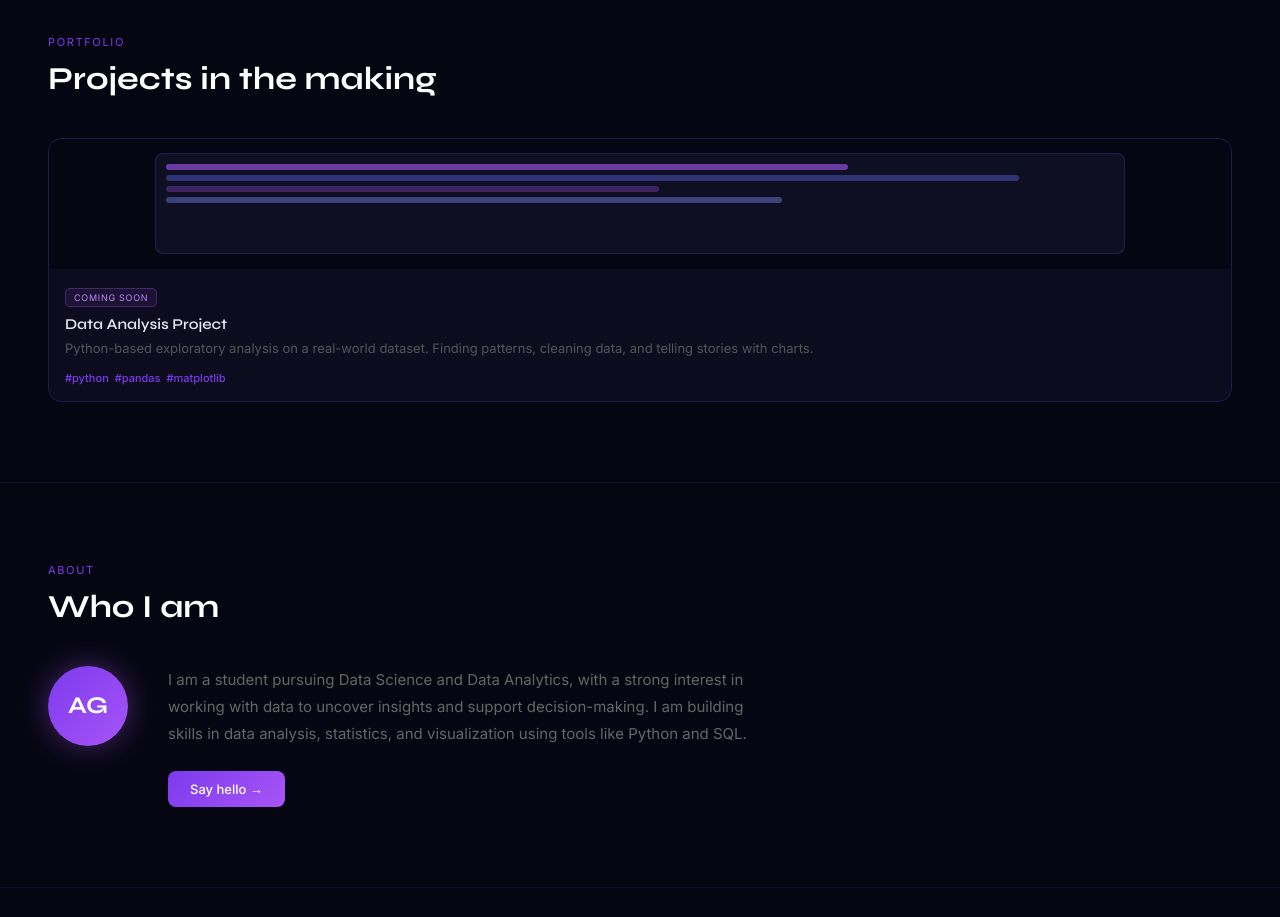
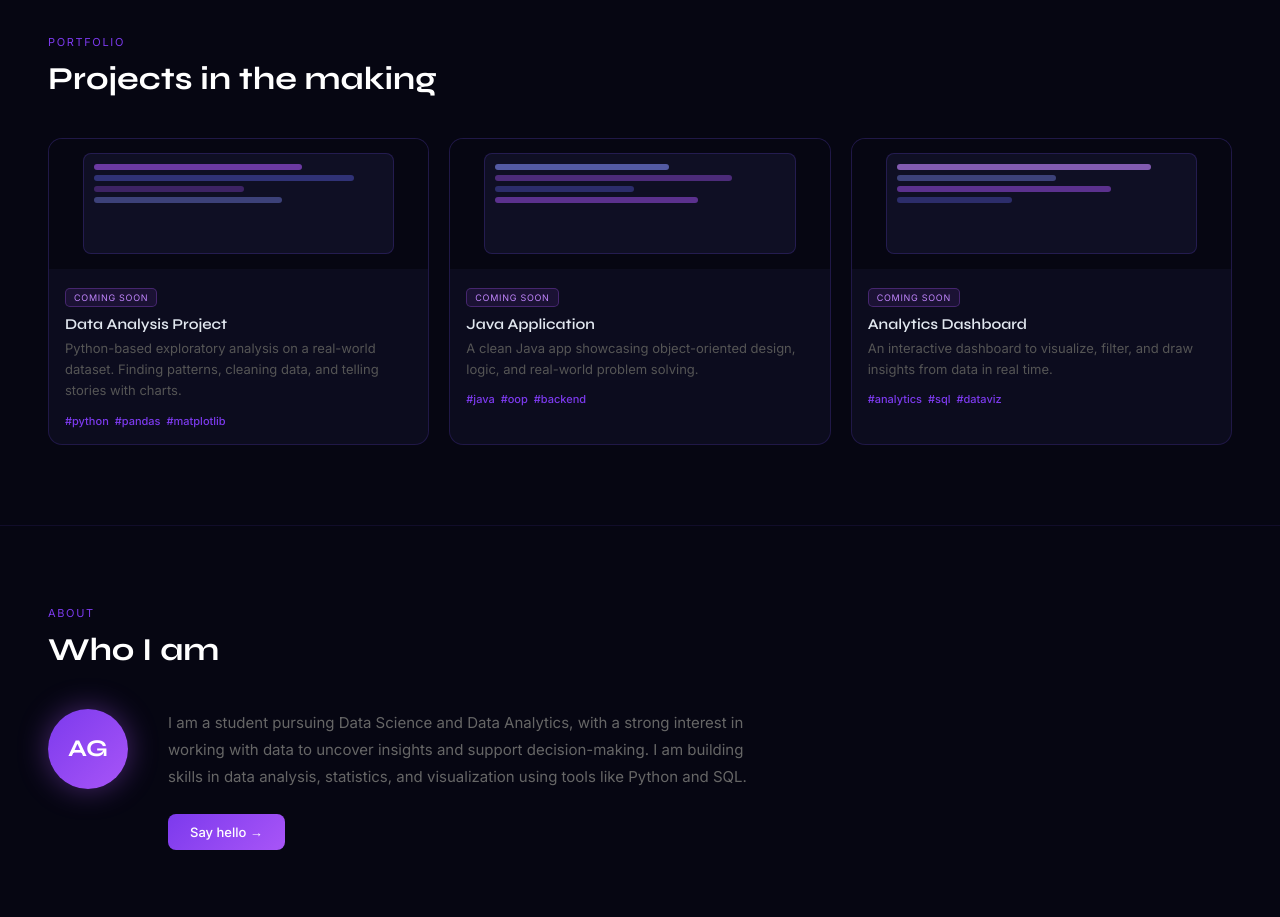
Before and after one commit to Aishwarya-7557/portfolio, a plain HTML site: page index.html in a window 1280 px wide. Shown: the part 940-1857 px from the top of the page. Drawn offline with Linux system fonts and the light colour scheme.

Commit message:
Update index.html

```diff
--- a/index.html
+++ b/index.html
@@ -292,6 +292,48 @@
         </div>
       </div>
 
+      <div class="project-card">
+        <div class="card-preview">
+          <div class="card-preview-inner">
+            <div class="preview-bar" style="background:rgba(129,140,248,0.6);width:60%;"></div>
+            <div class="preview-bar" style="background:rgba(168,85,247,0.4);width:82%;"></div>
+            <div class="preview-bar" style="background:rgba(99,102,241,0.35);width:48%;"></div>
+            <div class="preview-bar" style="background:rgba(168,85,247,0.5);width:70%;"></div>
+          </div>
+        </div>
+        <div class="card-body">
+          <div class="wip-badge">Coming soon</div>
+          <div class="card-title">Java Application</div>
+          <div class="card-desc">A clean Java app showcasing object-oriented design, logic, and real-world problem solving.</div>
+          <div class="card-tags">
+            <span class="tag">#java</span>
+            <span class="tag">#oop</span>
+            <span class="tag">#backend</span>
+          </div>
+        </div>
+      </div>
+
+      <div class="project-card">
+        <div class="card-preview">
+          <div class="card-preview-inner">
+            <div class="preview-bar" style="background:rgba(192,132,252,0.65);width:88%;"></div>
+            <div class="preview-bar" style="background:rgba(129,140,248,0.4);width:55%;"></div>
+            <div class="preview-bar" style="background:rgba(168,85,247,0.5);width:74%;"></div>
+            <div class="preview-bar" style="background:rgba(99,102,241,0.35);width:40%;"></div>
+          </div>
+        </div>
+        <div class="card-body">
+          <div class="wip-badge">Coming soon</div>
+          <div class="card-title">Analytics Dashboard</div>
+          <div class="card-desc">An interactive dashboard to visualize, filter, and draw insights from data in real time.</div>
+          <div class="card-tags">
+            <span class="tag">#analytics</span>
+            <span class="tag">#sql</span>
+            <span class="tag">#dataviz</span>
+          </div>
+        </div>
+      </div>
+
     </div>
   </section>
 
```
